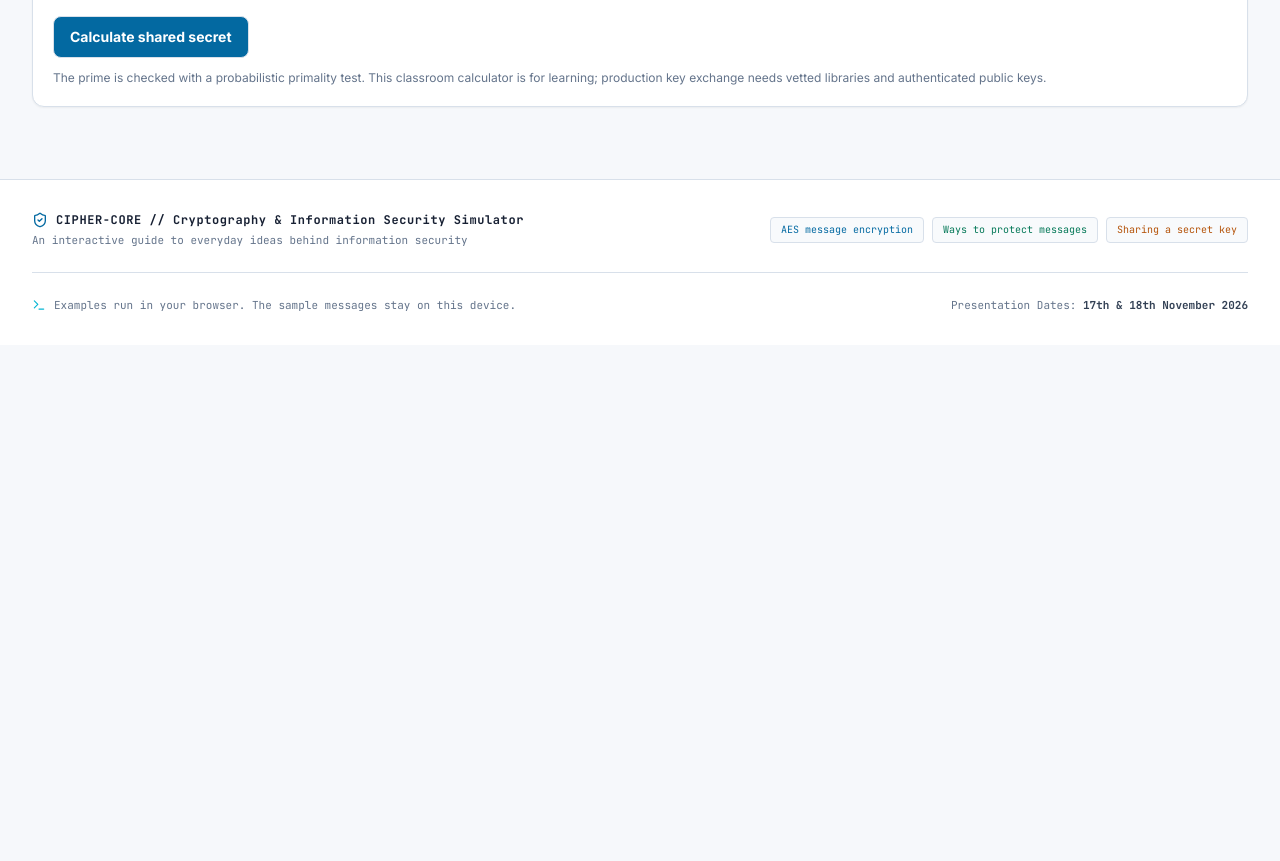
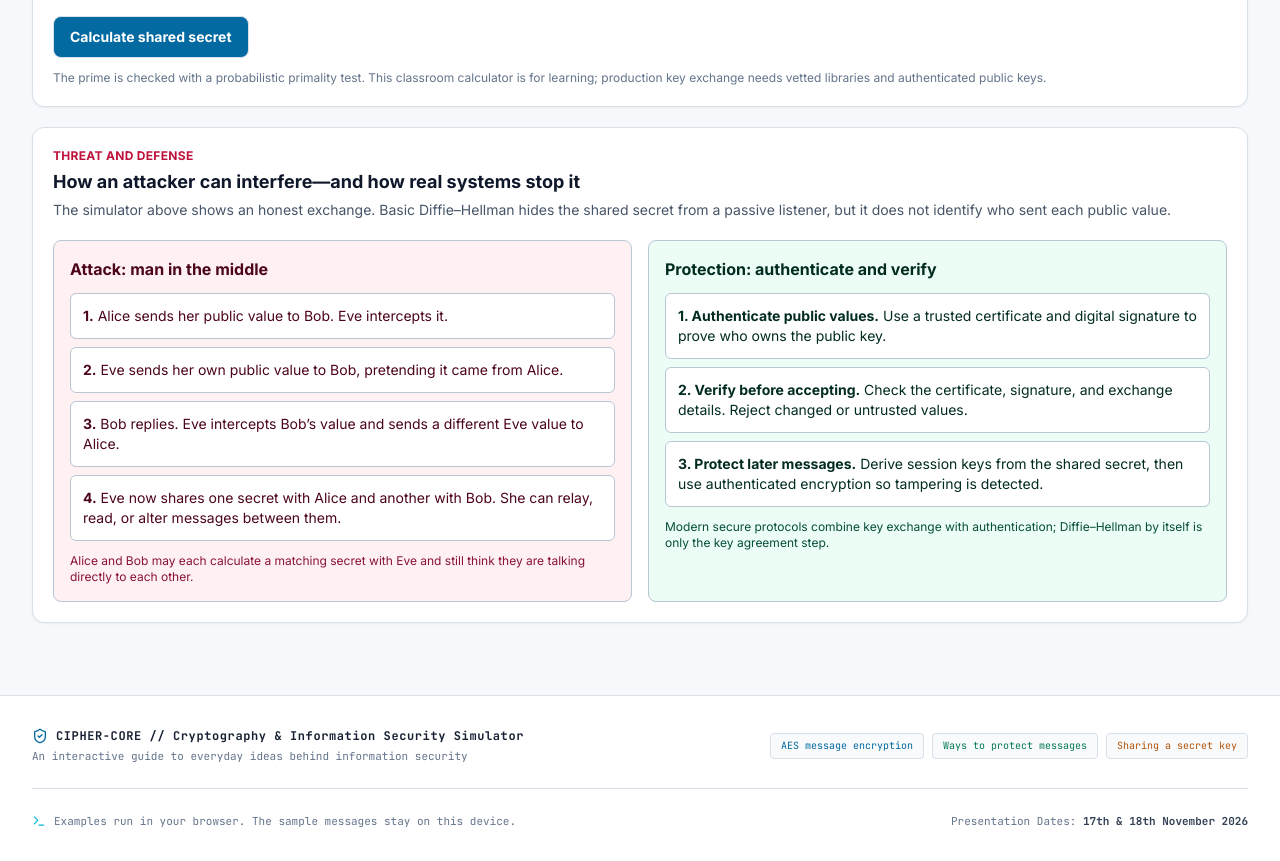
Before and after one commit to lavanyath15-crypto/Diffie_Hellman, a React (Vite) app: page / in a window 1280 px wide. Shown: the part 900-1761 px from the top of the page. Before the commit the page ends 1245 px from the top, so only its background shows below. Built offline with nearby package versions, Linux system fonts and the light colour scheme.

Commit message:
Add Diffie-Hellman attack and defense guide

```diff
--- a/src/components/ecc/EccVisualizer.tsx
+++ b/src/components/ecc/EccVisualizer.tsx
@@ -109,5 +109,33 @@ export const EccVisualizer: React.FC = () => {
       </div>
       <p className="rounded-lg border border-slate-200 bg-slate-50 p-3 text-sm text-slate-700">An observer can see the prime, generator, and both public values. The observer does not see Alice’s or Bob’s private number. With properly chosen large parameters, working backward from a public value to its private number is computationally difficult.</p>
     </section>}
+    <section className="rounded-xl border border-slate-200 bg-white p-5 shadow-sm space-y-5">
+      <div>
+        <p className="text-xs font-bold uppercase tracking-wide text-rose-700">Threat and defense</p>
+        <h2 className="mt-1 text-lg font-bold text-slate-900">How an attacker can interfere—and how real systems stop it</h2>
+        <p className="mt-1 text-sm text-slate-600">The simulator above shows an honest exchange. Basic Diffie–Hellman hides the shared secret from a passive listener, but it does not identify who sent each public value.</p>
+      </div>
+      <div className="grid gap-4 lg:grid-cols-2">
+        <div className="rounded-lg border border-rose-200 bg-rose-50 p-4">
+          <h3 className="font-bold text-rose-950">Attack: man in the middle</h3>
+          <ol className="mt-3 space-y-2 text-sm text-rose-950">
+            <li className="rounded-md border border-rose-200 bg-white p-3"><strong>1.</strong> Alice sends her public value to Bob. Eve intercepts it.</li>
+            <li className="rounded-md border border-rose-200 bg-white p-3"><strong>2.</strong> Eve sends her own public value to Bob, pretending it came from Alice.</li>
+            <li className="rounded-md border border-rose-200 bg-white p-3"><strong>3.</strong> Bob replies. Eve intercepts Bob’s value and sends a different Eve value to Alice.</li>
+            <li className="rounded-md border border-rose-200 bg-white p-3"><strong>4.</strong> Eve now shares one secret with Alice and another with Bob. She can relay, read, or alter messages between them.</li>
+          </ol>
+          <p className="mt-3 text-xs text-rose-900">Alice and Bob may each calculate a matching secret with Eve and still think they are talking directly to each other.</p>
+        </div>
+        <div className="rounded-lg border border-emerald-200 bg-emerald-50 p-4">
+          <h3 className="font-bold text-emerald-950">Protection: authenticate and verify</h3>
+          <ol className="mt-3 space-y-2 text-sm text-emerald-950">
+            <li className="rounded-md border border-emerald-200 bg-white p-3"><strong>1. Authenticate public values.</strong> Use a trusted certificate and digital signature to prove who owns the public key.</li>
+            <li className="rounded-md border border-emerald-200 bg-white p-3"><strong>2. Verify before accepting.</strong> Check the certificate, signature, and exchange details. Reject changed or untrusted values.</li>
+            <li className="rounded-md border border-emerald-200 bg-white p-3"><strong>3. Protect later messages.</strong> Derive session keys from the shared secret, then use authenticated encryption so tampering is detected.</li>
+          </ol>
+          <p className="mt-3 text-xs text-emerald-900">Modern secure protocols combine key exchange with authentication; Diffie–Hellman by itself is only the key agreement step.</p>
+        </div>
+      </div>
+    </section>
   </div>;
 };
```
